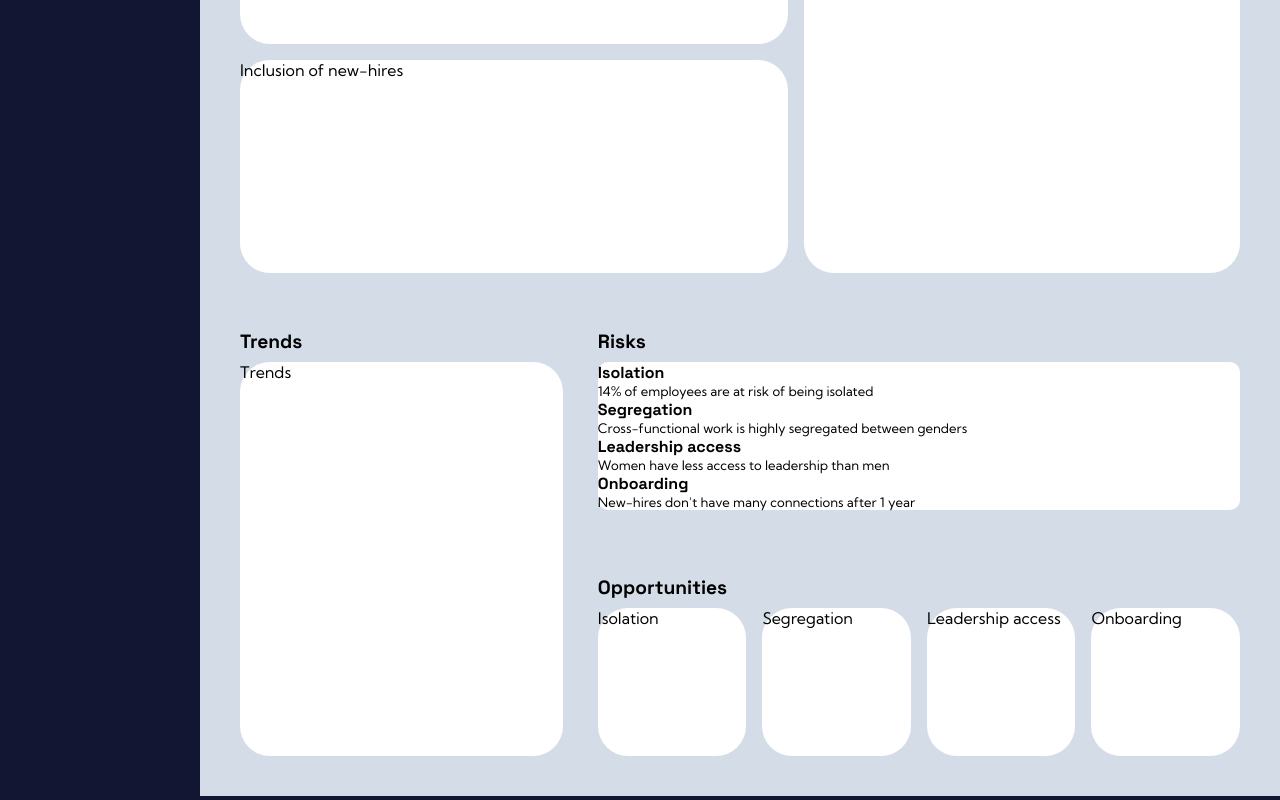
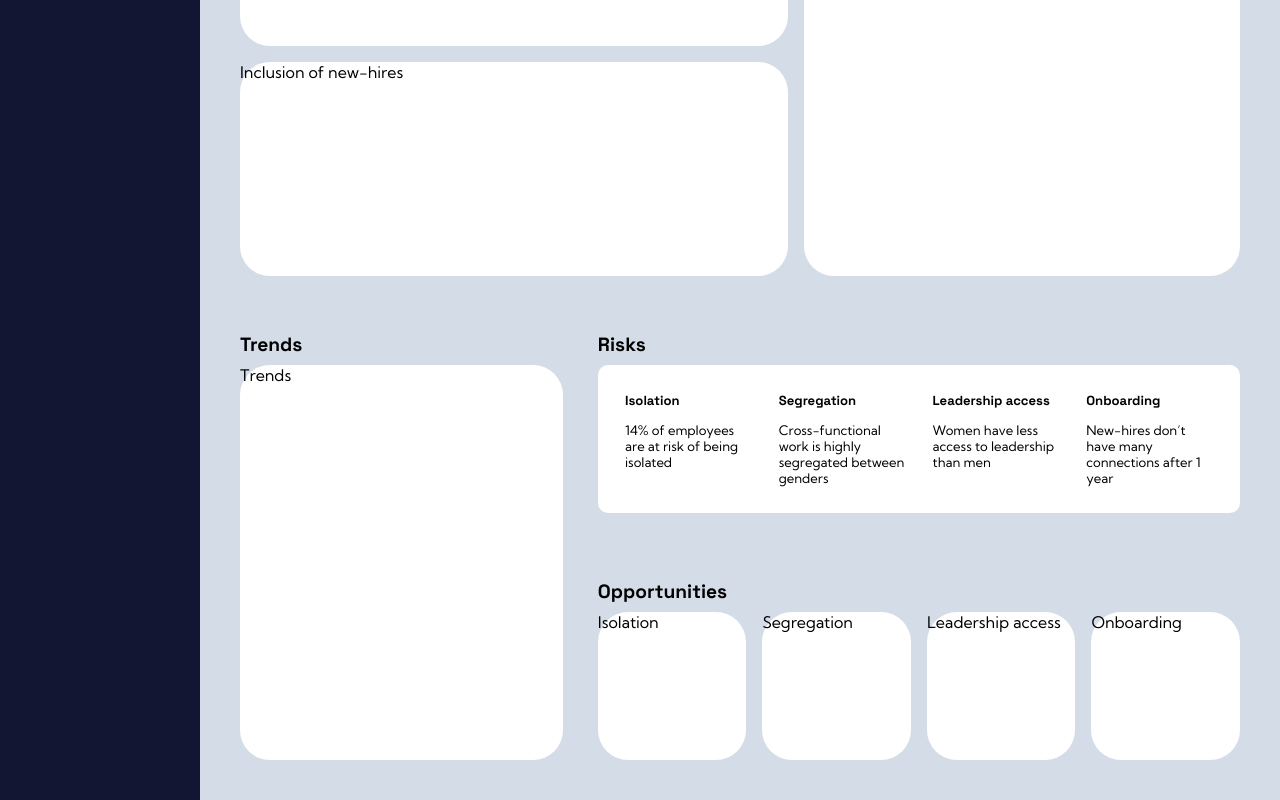
Before and after one commit to JTKsson/jolint-dashboard, a Next.js app: page / in a window 1280 px wide. Shown: the part 768-1568 px from the top of the page. Built offline with nearby package versions, Linux system fonts and the light colour scheme.

Commit message:
edit risks card styling

```diff
--- a/src/app/components/RisksCard/risksCard.module.css
+++ b/src/app/components/RisksCard/risksCard.module.css
@@ -1,13 +1,21 @@
-
 .risksContainer {
-
+  display: grid;
+  grid-template-columns: repeat(4, 1fr);
   background-color: var(--c-card-bg);
   border-radius: 10px;
   -webkit-border-radius: 10px;
   -moz-border-radius: 10px;
   -ms-border-radius: 10px;
   -o-border-radius: 10px;
+  padding: 1.7rem;
+  grid-gap: 1.7rem;
 }
-.title{
+
+.title {
   font-family: var(--font-heading);
+  font-size: var(--fs-paragraph-M);
+  font-style: normal;
+  font-weight: 700;
+  line-height: normal;
+  padding-bottom: 0.82rem;
 }
```
Lines whose indentation alone changed are shown as unchanged.
